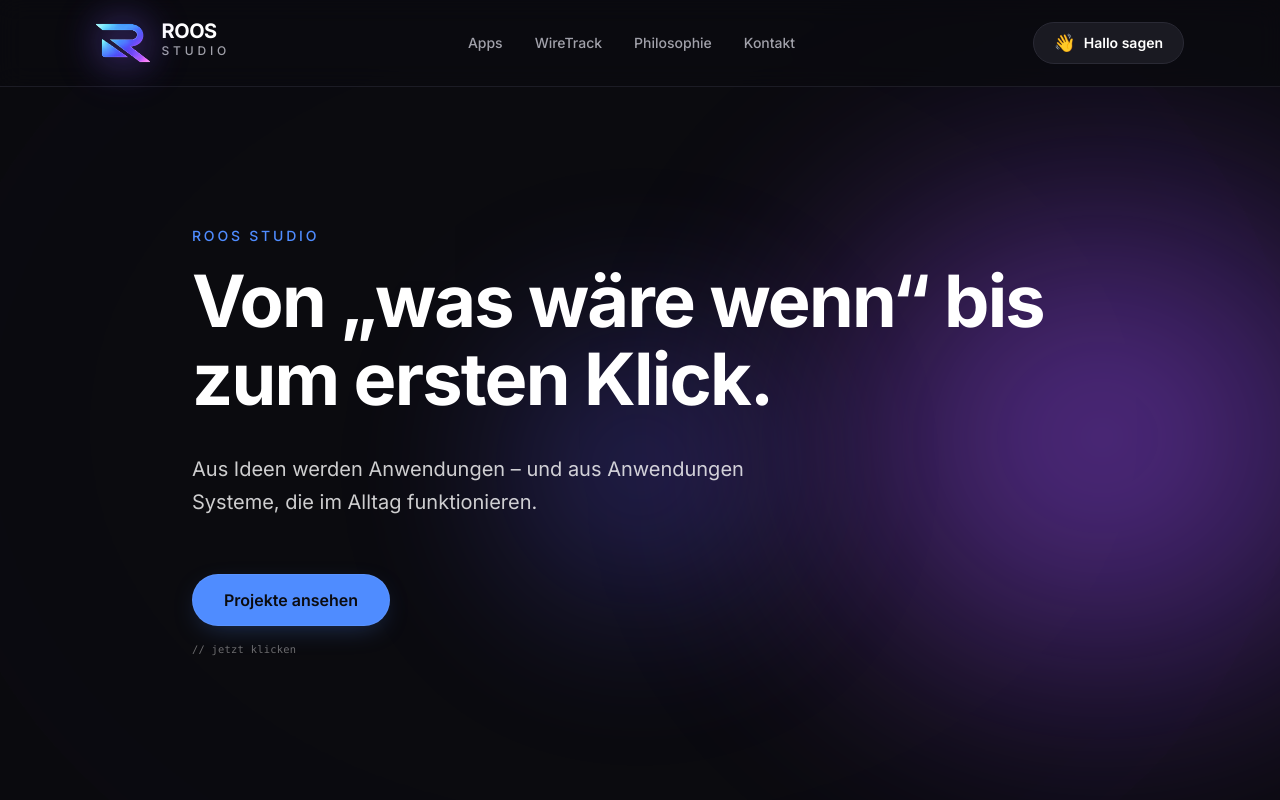
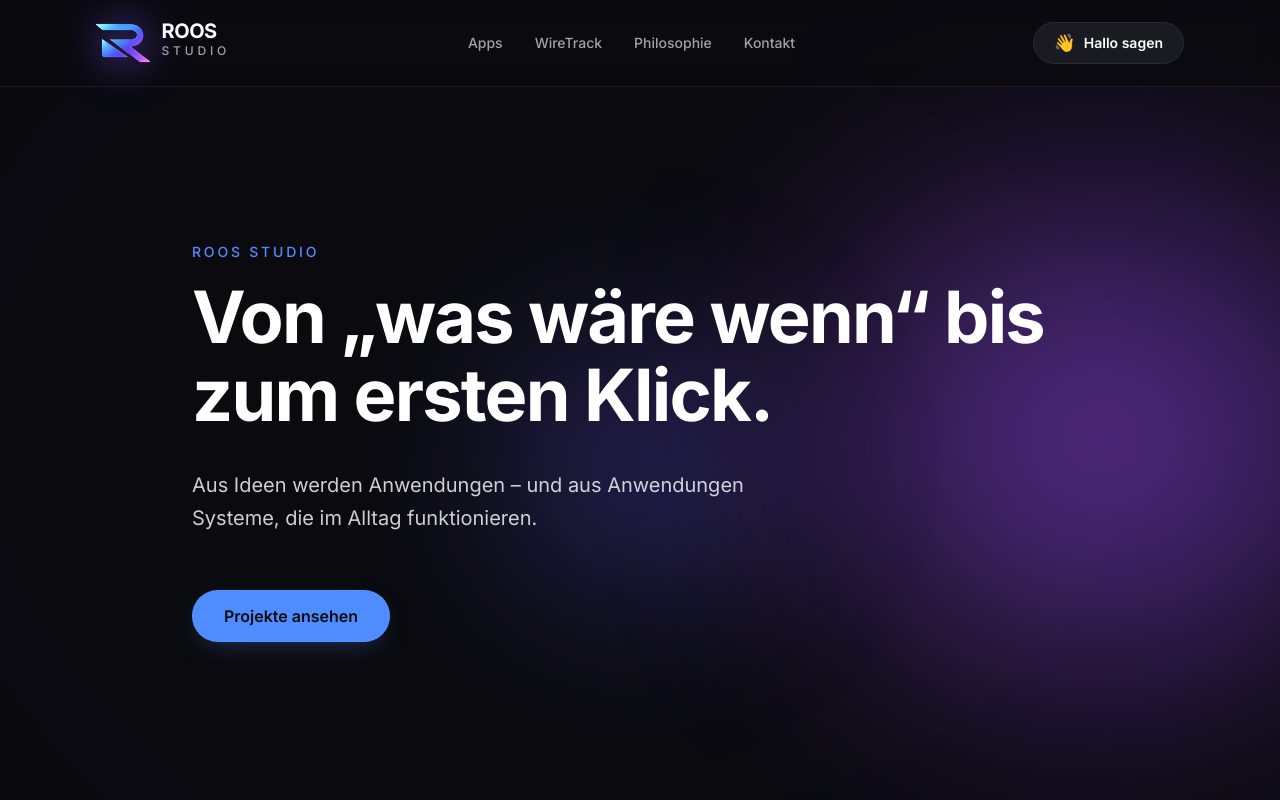
Before and after one commit to RoosStudio/roosstudio-site, a React (Vite) app: page / in a window 1280 px wide. Shown: the top 800 px of the page. Built offline with nearby package versions, Linux system fonts and the light colour scheme.

Commit message:
Hero: Kommentar unter CTA Projekte ansehen entfernt
Made-with: Cursor

```diff
--- a/src/components/Hero.tsx
+++ b/src/components/Hero.tsx
@@ -77,12 +77,6 @@ export function Hero() {
           >
             Projekte ansehen
           </a>
-          <p
-            className="mt-4 font-mono text-[0.65rem] tracking-wide text-rs-text/40"
-            aria-hidden
-          >
-            // jetzt klicken
-          </p>
         </motion.div>
       </div>
     </section>
```
